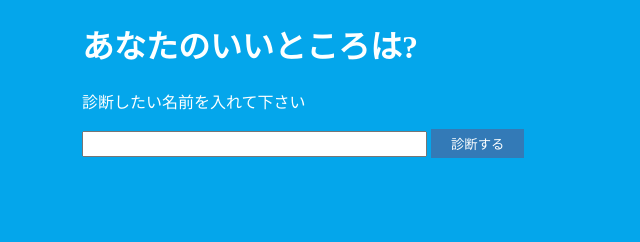
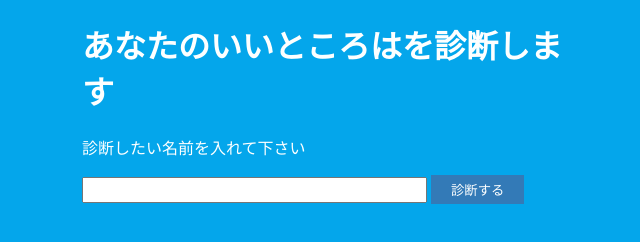
Before and after one commit to progedu/assessment, a plain HTML site: page assessment.html in a window 1280 px wide. Shown: the whole page, without its empty margins (308-948 px from the left). Drawn offline with Linux system fonts and the light colour scheme.

Commit message:
見出しを丁寧に変更

```diff
--- a/assessment.html
+++ b/assessment.html
@@ -6,7 +6,7 @@
     <title>shigeki0038が作ったあなたのいいところ診断</title>
 </head>
 <body>
-    <h1>あなたのいいところは?</h1>
+    <h1>あなたのいいところはを診断します</h1>
     <p>診断したい名前を入れて下さい</p>
     <input type="text" id="user-name" size="40" maxlength="20">
     <button id="assessment">診断する</button>
```
